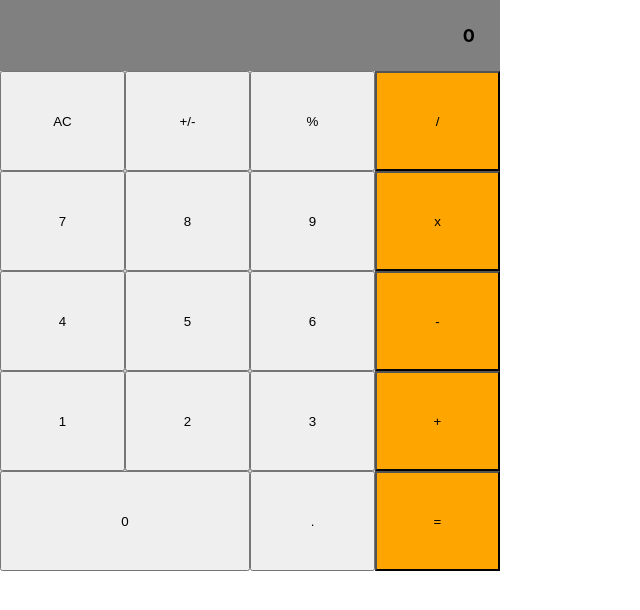
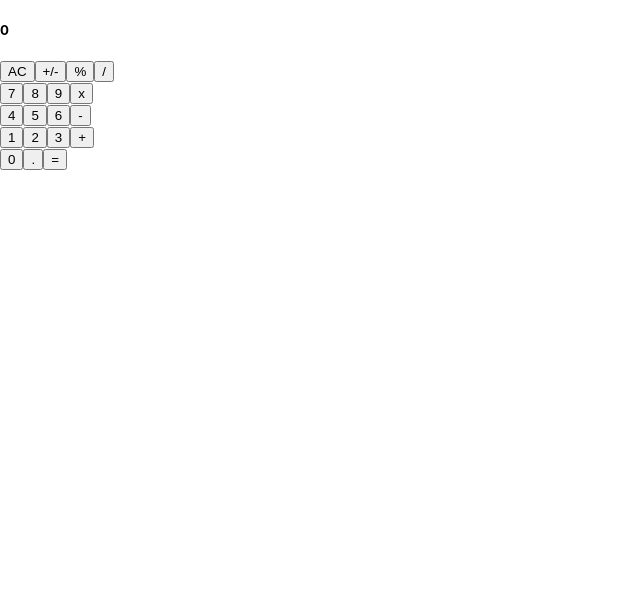
Before and after one commit to Metsanpeitto/MathMagicians_m3_w1, a React (Create React App) app: page / in a window 1280 px wide. Shown: the top 610 px of the page, without its empty margins (0-640 px from the left). Built offline with nearby package versions, Linux system fonts and the light colour scheme.

Commit message:
Refactor App.js to a class component

```diff
--- a/src/App.js
+++ b/src/App.js
@@ -1,12 +1,18 @@
-import './App.css';
+import React from 'react';
 import Calculator from './components/Calculator';
 
-function App() {
-  return (
-    <div className="App">
-      <Calculator />
-    </div>
-  );
+class App extends React.Component {
+  constructor(props) {
+    super(props);
+    this.state = {};
+  }
+
+  render() {
+    return (
+      <div className="App">
+        <Calculator />
+      </div>
+    );
+  }
 }
-
 export default App;
```
